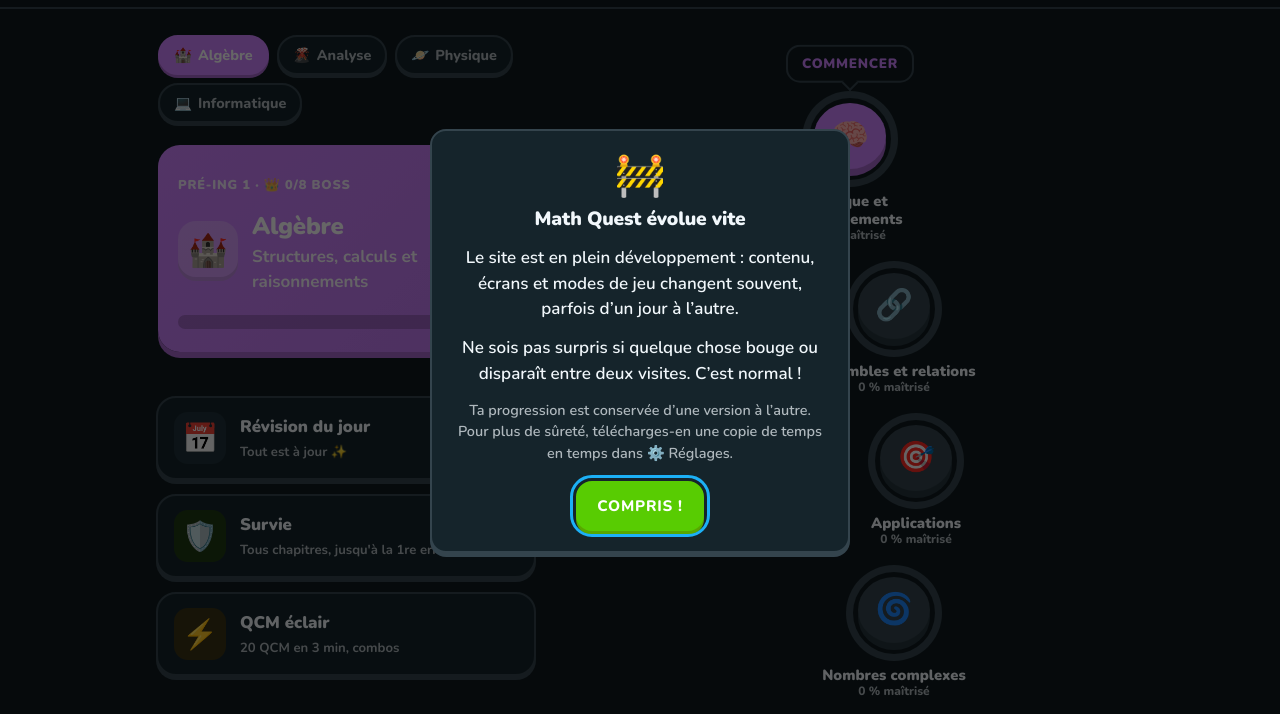
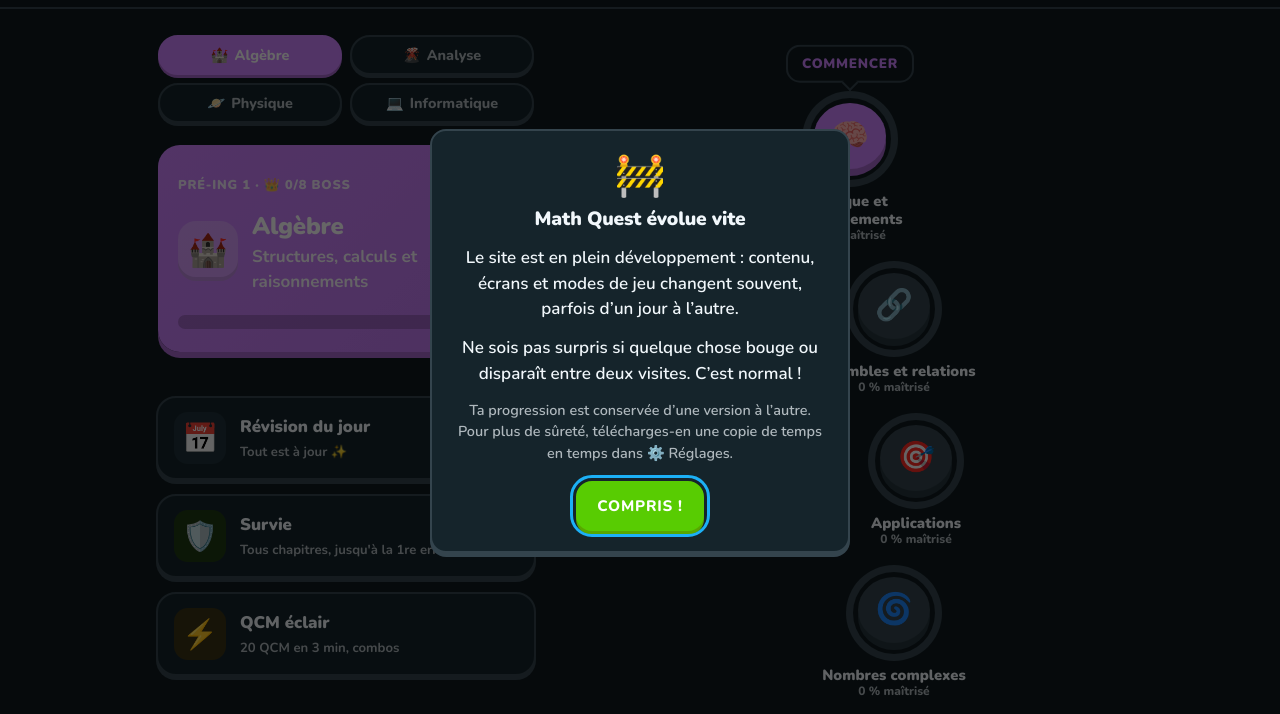
Before and after one commit to Lucky31001/math-quest, a website built with Vite: page index.html in a window 1280 px wide. Shown: the part 59-773 px from the top of the page. Built offline with nearby package versions, Linux system fonts and the light colour scheme.

Commit message:
fix(accueil): onglets des matières en grille 2 × 2 sur grand écran (#53)
Co-authored-by: Claude Opus 5.5 <noreply@anthropic.com>

```diff
--- a/src/styles/main.css
+++ b/src/styles/main.css
@@ -3065,8 +3065,14 @@ body:has(.pied) .haut-de-page {
     grid-template-columns: 1fr;
     margin: 24px 0;
   }
+  /* Quatre onglets de matières en grille 2 × 2 (sur une ligne, ils ne tiennent pas). */
   .accueil .points {
-    flex-wrap: wrap;
+    display: grid;
+    grid-template-columns: 1fr 1fr;
+    overflow: visible;
+  }
+  .accueil .point {
+    justify-content: center;
   }
   .accueil .zone-chemin {
     grid-column: 2;
```
